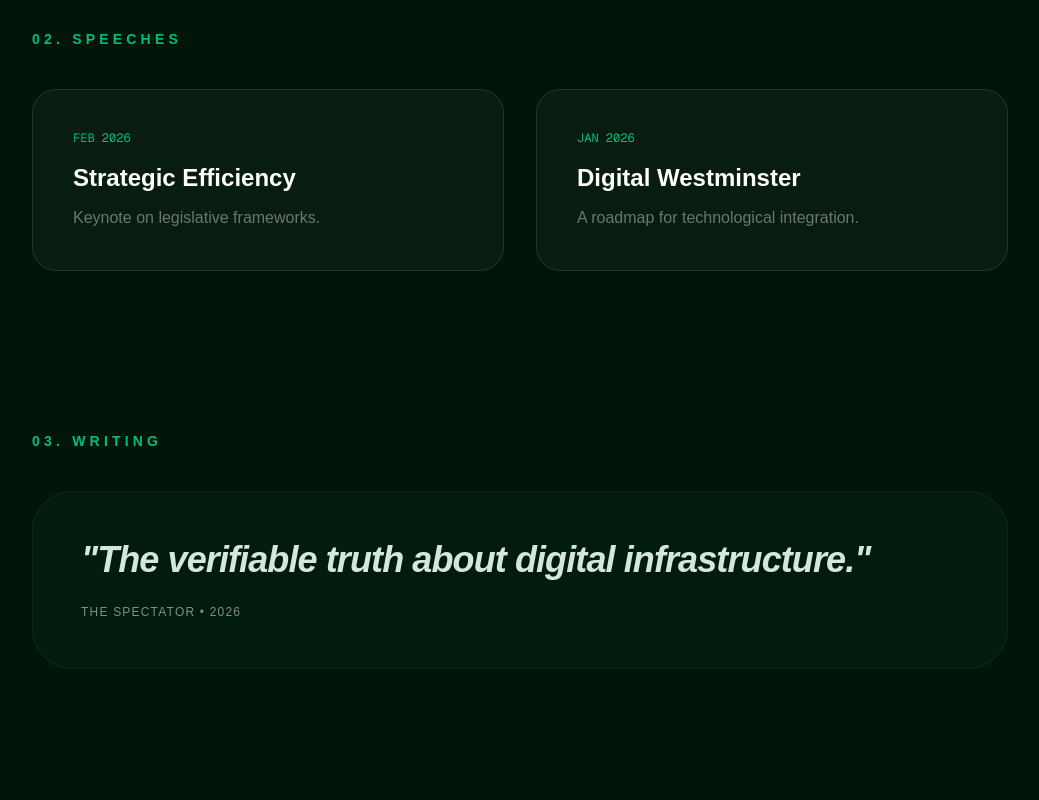
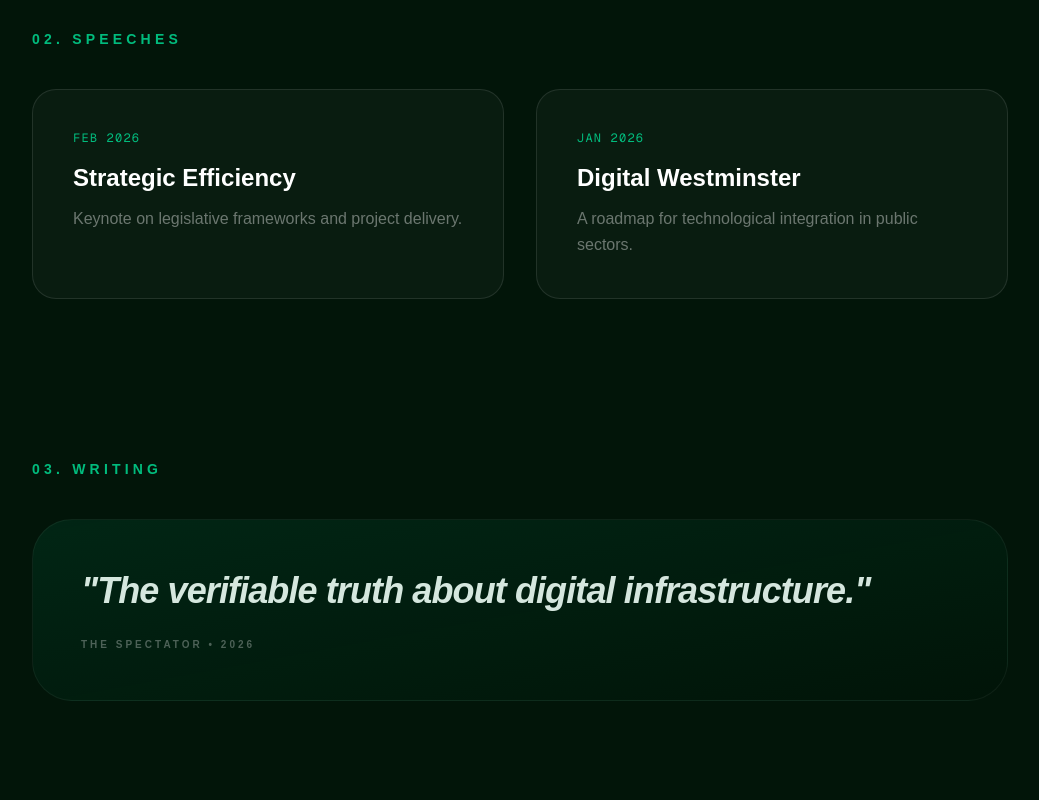
Before and after one commit to BiologicallyPollos/myportfolio, a Next.js app: page / in a window 1280 px wide. Shown: the part 1620-2420 px from the top of the page, without its empty margins (120-1159 px from the left). Built offline with nearby package versions, Linux system fonts and the light colour scheme.

Commit message:
Animation update

```diff
--- a/app/page.tsx
+++ b/app/page.tsx
@@ -4,11 +4,18 @@ import React from 'react';
 import { motion } from 'framer-motion';
 
 export default function Home() {
-  // Simple animation settings
-  const fadeProps = {
-    initial: { opacity: 0, y: 20 },
-    whileInView: { opacity: 1, y: 0 },
-    viewport: { once: true },
+  // Using a simplified transition object to satisfy strict Type checking
+  const slideFromLeft = {
+    initial: { opacity: 0, x: -40 },
+    whileInView: { opacity: 1, x: 0 },
+    viewport: { once: true, margin: "-100px" },
+    transition: { duration: 0.8 }
+  };
+
+  const slideFromRight = {
+    initial: { opacity: 0, x: 40 },
+    whileInView: { opacity: 1, x: 0 },
+    viewport: { once: true, margin: "-100px" },
     transition: { duration: 0.8 }
   };
 
@@ -24,11 +31,11 @@ export default function Home() {
             backgroundSize: 'cover',
             backgroundPosition: 'center',
           }}
-        />
+        ></div>
 
         <motion.div
-          initial={{ opacity: 0 }}
-          animate={{ opacity: 1 }}
+          initial={{ opacity: 0, scale: 0.98 }}
+          animate={{ opacity: 1, scale: 1 }}
           transition={{ duration: 1.5 }}
           className="z-10 text-center px-4"
         >
@@ -44,50 +51,50 @@ export default function Home() {
       {/* Content Sections */}
       <div className="max-w-5xl mx-auto px-6 space-y-40 pb-40">
 
-        {/* Videos Section */}
-        <motion.section {...fadeProps} className="space-y-10 pt-20">
+        {/* 01. Visuals - Slide from Left */}
+        <motion.section {...slideFromLeft} className="space-y-10 pt-20">
           <h2 className="text-sm font-bold tracking-[0.3em] text-emerald-500 uppercase">01. Visuals</h2>
-          <div className="aspect-video w-full rounded-3xl overflow-hidden bg-emerald-900/20 border border-white/10">
-            <video autoPlay muted loop playsInline className="w-full h-full object-cover grayscale brightness-50">
+          <div className="aspect-video w-full rounded-3xl overflow-hidden bg-emerald-900/20 border border-white/10 shadow-2xl">
+            <video autoPlay muted loop playsInline className="w-full h-full object-cover grayscale brightness-50 hover:grayscale-0 transition-all duration-1000">
               <source src="https://assets.mixkit.co/videos/preview/mixkit-panning-over-a-british-flag-on-top-of-a-building-34244-large.mp4" type="video/mp4" />
             </video>
           </div>
         </motion.section>
 
-        {/* Speeches Section */}
-        <motion.section {...fadeProps} className="space-y-10">
+        {/* 02. Speeches - Slide from Right */}
+        <motion.section {...slideFromRight} className="space-y-10">
           <h2 className="text-sm font-bold tracking-[0.3em] text-emerald-500 uppercase">02. Speeches</h2>
           <div className="grid md:grid-cols-2 gap-8">
-            <div className="p-10 rounded-3xl bg-white/[0.03] border border-white/10 hover:border-emerald-500/50 transition-colors">
-              <span className="text-emerald-500 font-mono text-xs mb-4 block">FEB 2026</span>
+            <div className="p-10 rounded-3xl bg-white/[0.03] border border-white/10 hover:border-emerald-500/50 transition-all duration-500 hover:bg-white/[0.05]">
+              <span className="text-emerald-500 font-mono text-xs mb-4 block tracking-widest uppercase">Feb 2026</span>
               <h3 className="text-2xl font-bold mb-3">Strategic Efficiency</h3>
-              <p className="text-white/40">Keynote on legislative frameworks.</p>
+              <p className="text-white/40 leading-relaxed">Keynote on legislative frameworks and project delivery.</p>
             </div>
-            <div className="p-10 rounded-3xl bg-white/[0.03] border border-white/10 hover:border-emerald-500/50 transition-colors">
-              <span className="text-emerald-500 font-mono text-xs mb-4 block">JAN 2026</span>
+            <div className="p-10 rounded-3xl bg-white/[0.03] border border-white/10 hover:border-emerald-500/50 transition-all duration-500 hover:bg-white/[0.05]">
+              <span className="text-emerald-500 font-mono text-xs mb-4 block tracking-widest uppercase">Jan 2026</span>
               <h3 className="text-2xl font-bold mb-3">Digital Westminster</h3>
-              <p className="text-white/40">A roadmap for technological integration.</p>
+              <p className="text-white/40 leading-relaxed">A roadmap for technological integration in public sectors.</p>
             </div>
           </div>
         </motion.section>
 
-        {/* Op-Eds Section */}
-        <motion.section {...fadeProps} className="space-y-10">
+        {/* 03. Writing - Slide from Left */}
+        <motion.section {...slideFromLeft} className="space-y-10">
           <h2 className="text-sm font-bold tracking-[0.3em] text-emerald-500 uppercase">03. Writing</h2>
-          <div className="p-12 rounded-[40px] bg-emerald-500/5 border border-white/5">
-            <h3 className="text-4xl font-bold mb-6 italic tracking-tight text-emerald-50/90">
+          <div className="p-12 rounded-[40px] bg-gradient-to-br from-emerald-500/10 to-transparent border border-white/5 group transition-all duration-700 hover:border-emerald-500/30">
+            <h3 className="text-4xl font-bold mb-6 italic tracking-tight text-emerald-50/90 leading-tight">
               "The verifiable truth about digital infrastructure."
             </h3>
-            <p className="text-white/50 uppercase tracking-widest text-xs">The Spectator • 2026</p>
+            <p className="text-white/30 uppercase tracking-[0.3em] text-[10px] font-bold">The Spectator • 2026</p>
           </div>
         </motion.section>
 
-        {/* Footer */}
-        <motion.footer {...fadeProps} className="pt-20 flex flex-col items-center">
+        {/* Footer / LinkedIn - Slide from Right */}
+        <motion.footer {...slideFromRight} className="pt-20 flex flex-col items-center">
           <a
             href="https://linkedin.com/in/your-profile"
             target="_blank"
-            className="px-10 py-5 bg-white text-black rounded-full font-bold hover:scale-105 transition-transform"
+            className="px-10 py-5 bg-white text-black rounded-full font-bold hover:bg-emerald-50 transition-all shadow-xl hover:shadow-emerald-500/20 active:scale-95"
           >
             Connect on LinkedIn
           </a>
```
